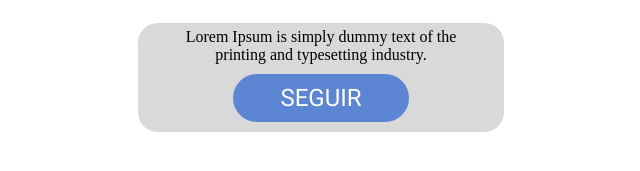
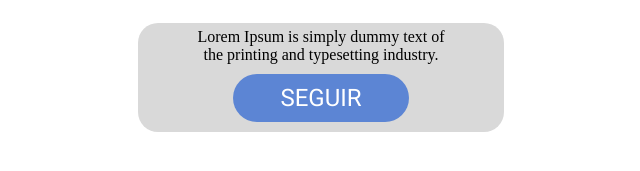
Before and after one commit to hykaurus/desafio03, a plain HTML site: page index.html in a window 1280 px wide. Shown: the part 135-306 px from the top of the page, without its empty margins (319-959 px from the left). Drawn offline with Linux system fonts and the light colour scheme; a web font is replaced by a local one.

Commit message:
desafiomdf

```diff
--- a/s.css
+++ b/s.css
@@ -43,7 +43,7 @@ button
 }
 .td p
 {
-    width: 291px;
+    width: 251px;
     text-align: center;
     margin:10px ;
     font-weight: roboto;
```
